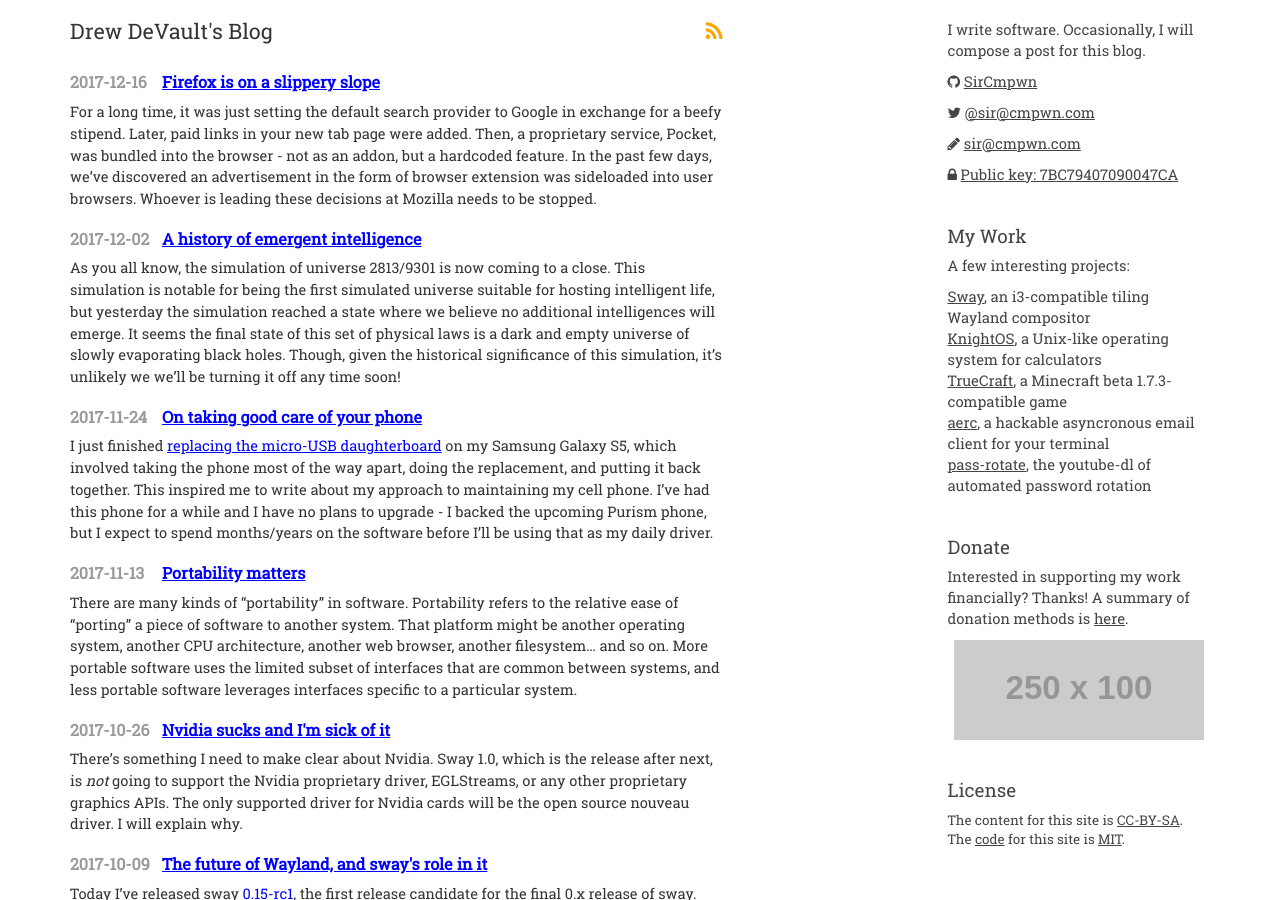
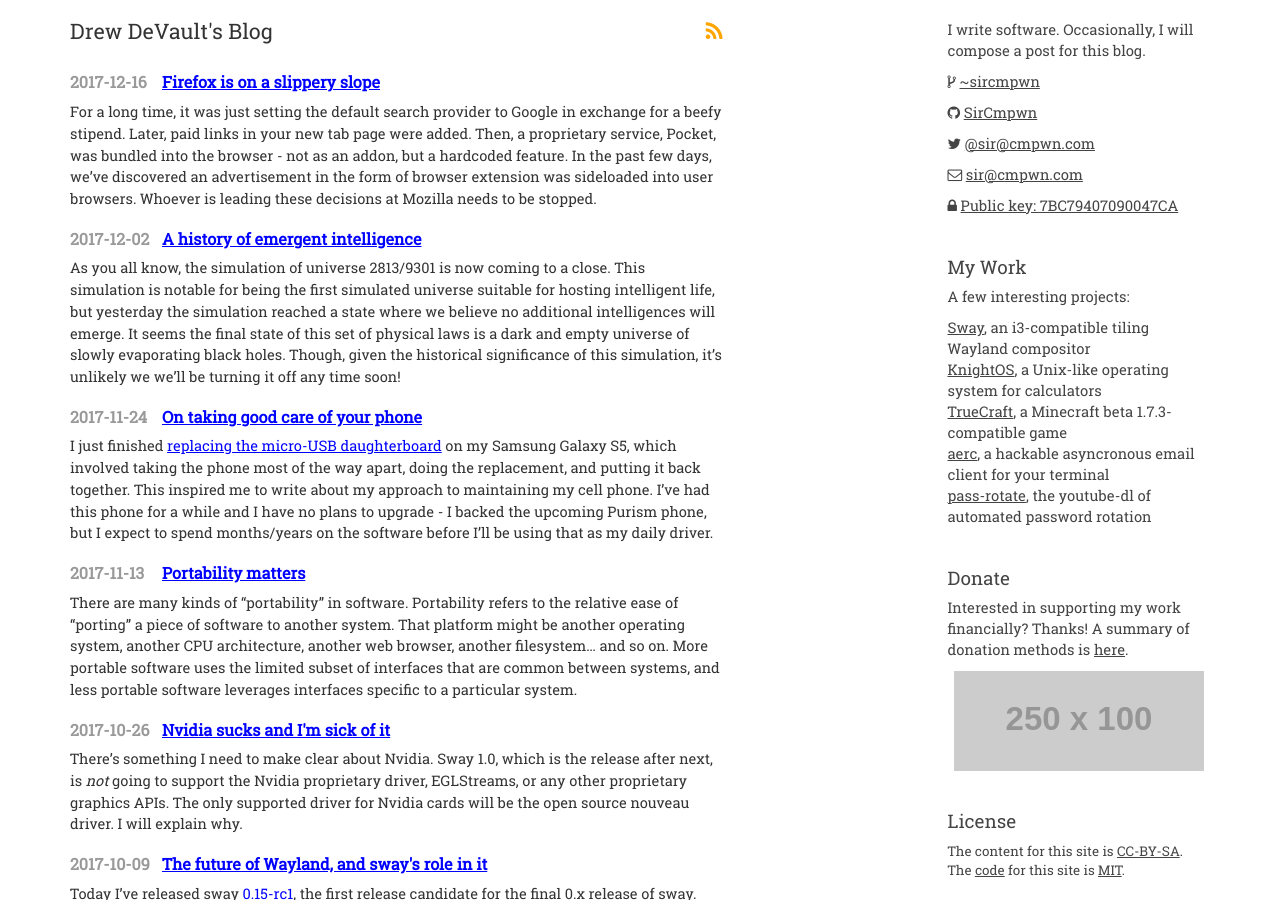
Before and after one commit to stormblog/sircmpwn.github.io, a Jekyll site: the page built from index.html, in a window 1280 px wide and 900 px high. Built offline with Jekyll 4.4.1, drawn with Linux system fonts in a browser that asks for light colours.

Commit message:
Tweak sidebar

```diff
--- a/_layouts/page.html
+++ b/_layouts/page.html
@@ -27,6 +27,10 @@ layout: base
         <hr class="visible-xs" />
         <p>I write software. Occasionally, I will compose a post for this blog.</p>
         <p>
+            <i class="fa fa-code-fork"></i>
+            <a href="https://git.sr.ht/~sircmpwn">~sircmpwn</a>
+        </p>
+        <p>
             <i class="fa fa-github"></i>
             <a href="https://github.com/SirCmpwn">SirCmpwn</a>
         </p>
@@ -35,7 +39,7 @@ layout: base
             <a href="https://cmpwn.com/@sir">@sir@cmpwn.com</a>
         </p>
         <p>
-            <i class="fa fa-pencil"></i>
+            <i class="fa fa-envelope-o"></i>
             <a href="mailto:sir@cmpwn.com">sir@cmpwn.com</a>
         </p>
         <p>
```
